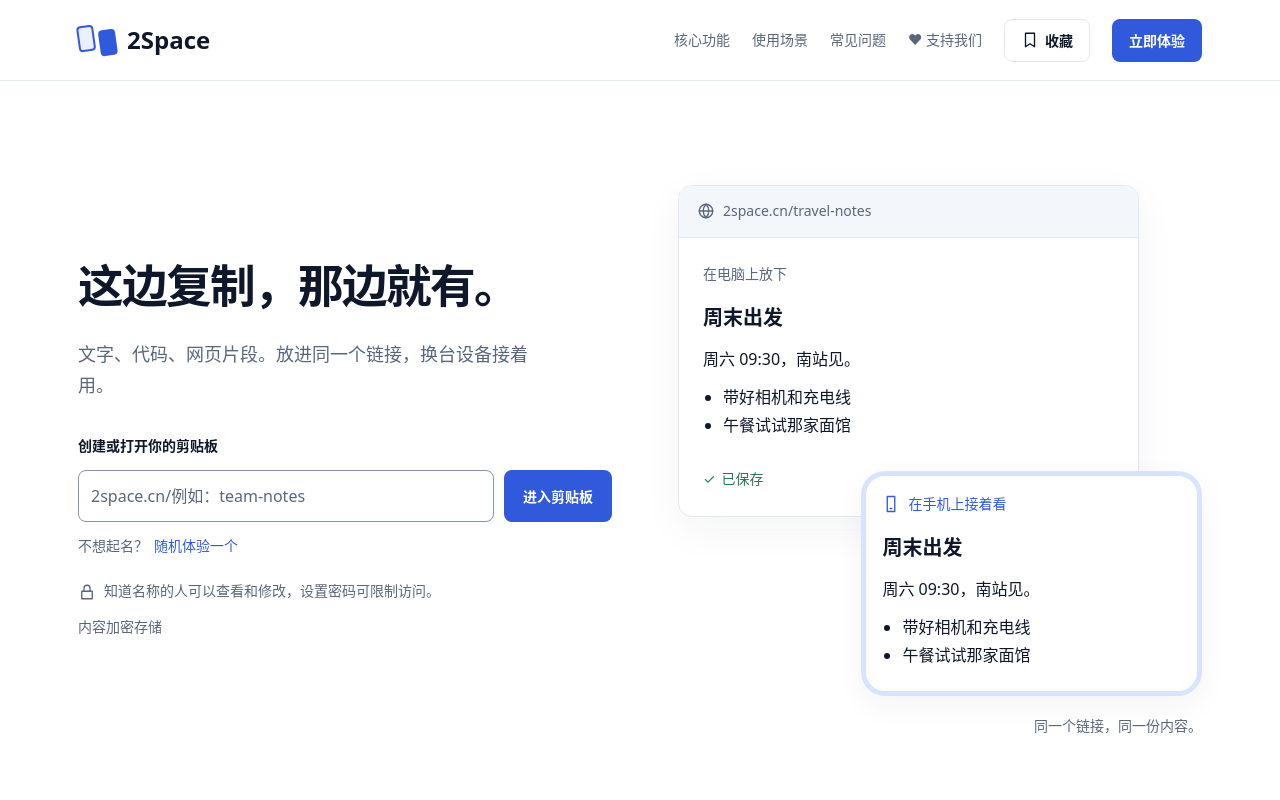
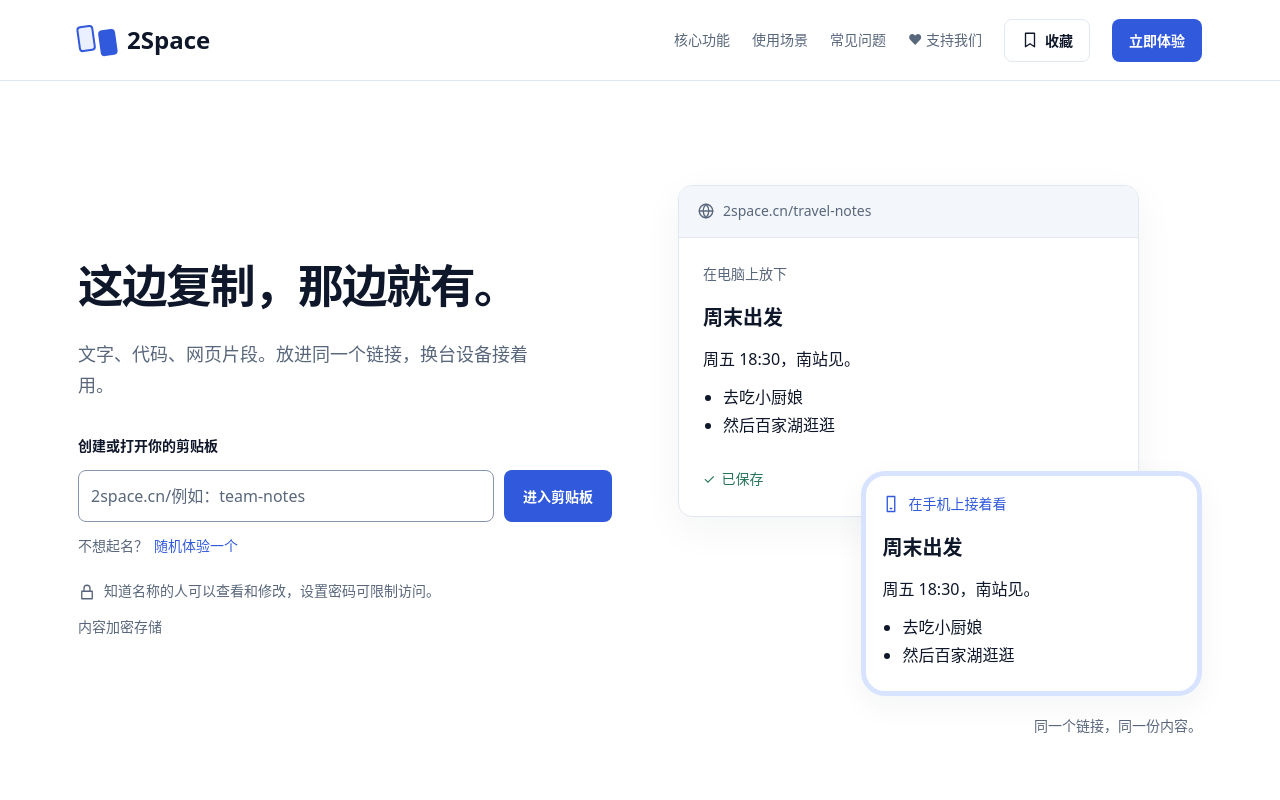
Before and after one commit to xiongwei-git/2Space, a React (Vite) app in the folder apps/web/: page / in a window 1280 px wide. Shown: the top 800 px of the page. Built offline with nearby package versions, Linux system fonts and the light colour scheme.

Commit message:
copy: update the cross-device travel example

```diff
--- a/apps/web/src/Home.tsx
+++ b/apps/web/src/Home.tsx
@@ -274,10 +274,10 @@ export default function Home({
                 <div className="demo-document">
                   <span className="demo-device-label">在电脑上放下</span>
                   <h2>周末出发</h2>
-                  <p>周六 09:30，南站见。</p>
+                  <p>周五 18:30，南站见。</p>
                   <ul>
-                    <li>带好相机和充电线</li>
-                    <li>午餐试试那家面馆</li>
+                    <li>去吃小厨娘</li>
+                    <li>然后百家湖逛逛</li>
                   </ul>
                   <div className="demo-saved">
                     <span aria-hidden="true">✓</span>
@@ -292,10 +292,10 @@ export default function Home({
                 </div>
                 <div className="demo-document">
                   <h2>周末出发</h2>
-                  <p>周六 09:30，南站见。</p>
+                  <p>周五 18:30，南站见。</p>
                   <ul>
-                    <li>带好相机和充电线</li>
-                    <li>午餐试试那家面馆</li>
+                    <li>去吃小厨娘</li>
+                    <li>然后百家湖逛逛</li>
                   </ul>
                 </div>
               </div>
```
